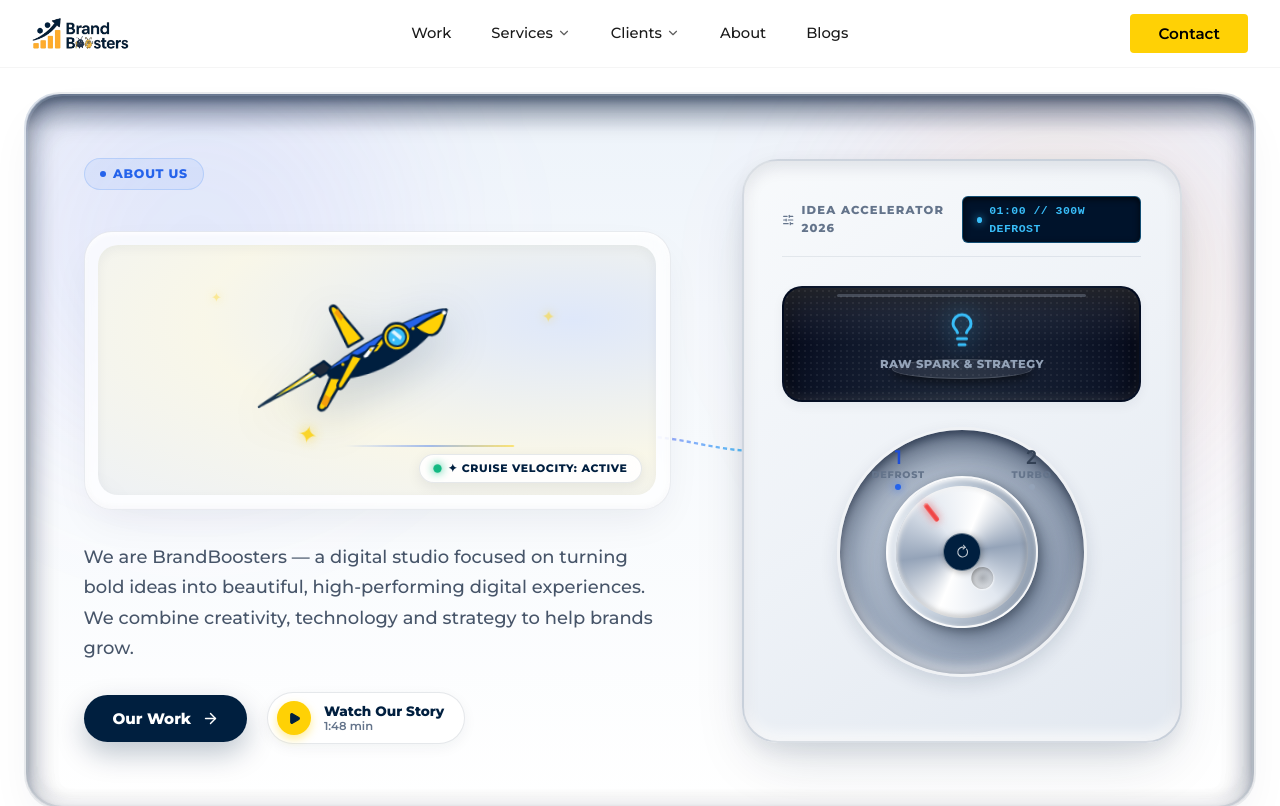
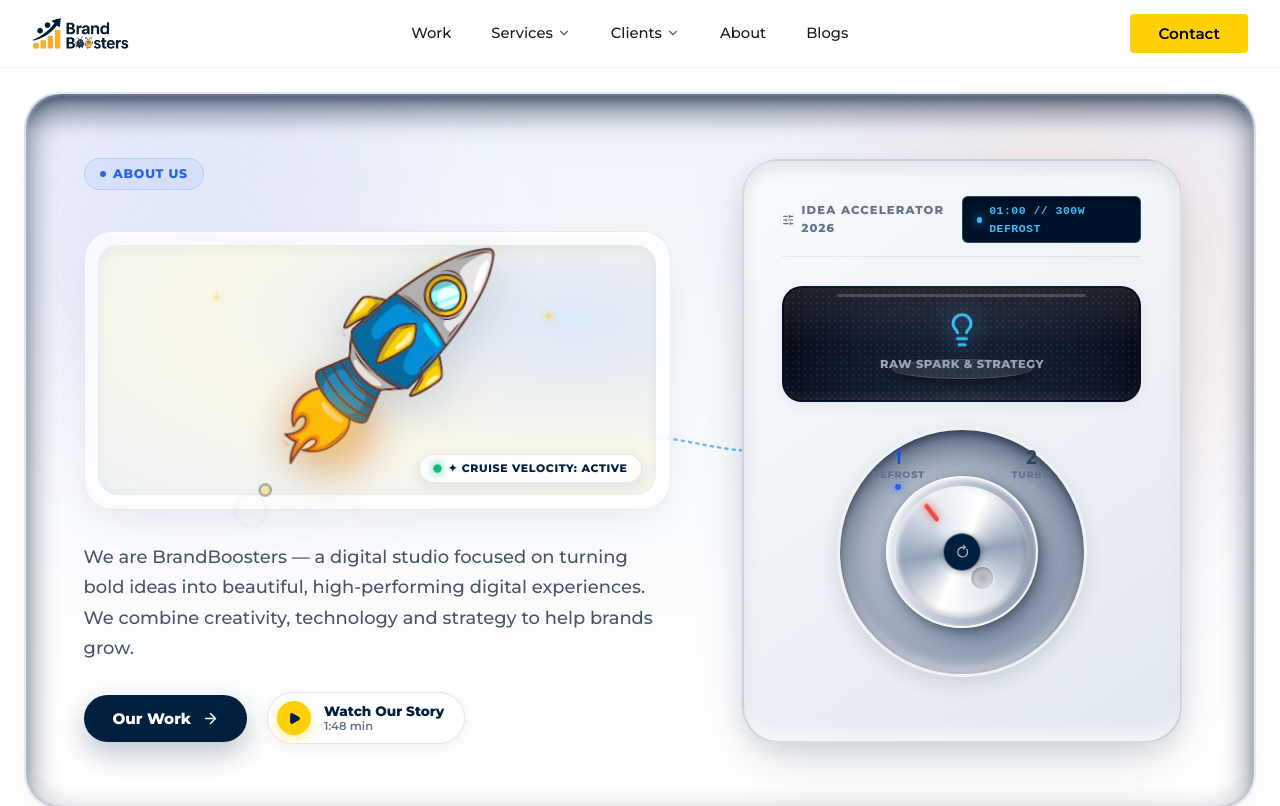
Before and after one commit to alpha-aks/Brandboosters-remastered, a React (Vite) app: page /about in a window 1280 px wide. Shown: the top 806 px of the page. Built offline with nearby package versions, Linux system fonts and the light colour scheme.

Commit message:
Implement authentic cartoon sticker rocket with forward slipstream waves and boosted container breakthrough pop-out effect

```diff
--- a/src/pages/About.jsx
+++ b/src/pages/About.jsx
@@ -24,6 +24,7 @@ import {
 import Navbar from '../components/Navbar';
 import Footer from '../components/Footer';
 import { usePageTransition } from '../components/PageTransition';
+import cartoonRocketImg from '../assets/cartoon-rocket-sticker.png';
 
 export default function About() {
   const { navigateWithTransition } = usePageTransition();
@@ -159,131 +160,27 @@ export default function About() {
                       <div className="speedline speedline-3" />
                     </div>
 
-                    {/* The Clean 2D Flat Vector Yellow & Blue Rocket */}
+                    {/* The Authentic 2D Sticker Yellow & Blue Rocket */}
                     <div className="rocket-ship-wrapper">
-                      <svg className="yellow-blue-rocket-svg flat-2d-rocket" viewBox="0 0 340 180" fill="none">
+                      <div className="cartoon-sticker-rocket-stage">
+                        {/* Thruster Flame Core Glow Pulse */}
+                        <div className="rocket-engine-fire-glow" />
 
-                        {/* --- 2D Animated Thruster Exhaust Flames (Layered Flat Shapes) --- */}
-                        <g className="rocket-thruster-group">
-                          {/* Outer Flat 2D Cyan Flame */}
-                          <path
-                            className="outer-plasma-flame flat-flame-outer"
-                            d="M 104,90 C 82,102 38,118 16,128 C 42,112 70,102 96,82 Z"
-                            fill="#38bdf8"
-                            stroke="#001f3f"
-                            strokeWidth="2.5"
-                            strokeLinejoin="round"
-                          />
+                        {/* Pop-Art Animated Exhaust Sparkle & Bubble Particles */}
+                        <div className="cartoon-exhaust-particles">
+                          <span className="flame-bubble bubble-1" />
+                          <span className="flame-bubble bubble-2" />
+                          <span className="flame-bubble bubble-3" />
+                        </div>
 
-                          {/* Mid Flat 2D Yellow Flame */}
-                          <path
-                            className="mid-plasma-flame flat-flame-mid"
-                            d="M 102,88 C 84,98 50,112 36,118 C 54,106 76,98 94,84 Z"
-                            fill="#ffd105"
-                          />
-
-                          {/* Inner Flat 2D Pure White Flame Core */}
-                          <path
-                            className="inner-core-flame flat-flame-inner"
-                            d="M 100,86 C 86,94 62,104 54,108 C 66,100 82,94 92,86 Z"
-                            fill="#ffffff"
-                          />
-
-                          {/* 2D Flat Exhaust Smoke Puffs */}
-                          <circle cx="44" cy="120" r="9" className="smoke-puff puff-1" fill="#bae6fd" stroke="#001f3f" strokeWidth="2" />
-                          <circle cx="24" cy="132" r="13" className="smoke-puff puff-2" fill="#fef08a" stroke="#001f3f" strokeWidth="2" />
-                          <circle cx="6" cy="144" r="16" className="smoke-puff puff-3" fill="#e0f2fe" stroke="#001f3f" strokeWidth="2" />
-                        </g>
-
-                        {/* --- 2D Flat Rocket Craft Body & Wings --- */}
-
-                        {/* Metal Exhaust Nozzle (Flat Dark Slate with 2D Line) */}
-                        <polygon
-                          points="96,82 106,92 90,100 80,90"
-                          fill="#1e293b"
-                          stroke="#001f3f"
-                          strokeWidth="2.5"
-                          strokeLinejoin="round"
+                        {/* The Exact User-Specified Rocket Graphic */}
+                        <img
+                          src={cartoonRocketImg}
+                          alt="BrandBoosters Yellow and Blue Rocket"
+                          className="cartoon-rocket-sticker-img"
+                          draggable="false"
                         />
-
-                        {/* Top Stabilizer Fin (Flat Golden Yellow with Navy Stroke) */}
-                        <path
-                          d="M 144,60 L 118,22 C 114,16 108,18 110,25 L 126,68 Z"
-                          fill="#ffd105"
-                          stroke="#001f3f"
-                          strokeWidth="3"
-                          strokeLinejoin="round"
-                        />
-                        {/* Top Fin Accent Stripe */}
-                        <polygon points="124,32 118,22 114,27 121,37" fill="#f59e0b" />
-
-                        {/* Bottom Stabilizer Fin (Flat Golden Yellow with Navy Stroke) */}
-                        <path
-                          d="M 122,98 L 94,136 C 88,142 82,138 86,131 L 106,94 Z"
-                          fill="#ffd105"
-                          stroke="#001f3f"
-                          strokeWidth="3"
-                          strokeLinejoin="round"
-                        />
-                        {/* Bottom Fin Accent Stripe */}
-                        <polygon points="100,126 94,136 88,131 94,121" fill="#f59e0b" />
-
-                        {/* Fuselage - Lower Tone (Deep Navy #001f3f) */}
-                        <path
-                          d="M 245,36 C 228,32 152,60 102,92 C 98,96 100,100 104,102 C 138,110 210,88 245,36 Z"
-                          fill="#001f3f"
-                          stroke="#001f3f"
-                          strokeWidth="3"
-                          strokeLinejoin="round"
-                        />
-
-                        {/* Fuselage - Upper Half Tone (Flat Royal Blue #2563eb for 2D Cel-Shaded Depth) */}
-                        <path
-                          d="M 245,36 C 228,32 152,60 102,92 C 136,78 198,54 245,36 Z"
-                          fill="#2563eb"
-                        />
-
-                        {/* 2D Flat Racing Stripes (Yellow & White) */}
-                        <path d="M 166,62 L 152,76 C 155,78 158,78 161,76 L 174,62 Z" fill="#ffd105" stroke="#001f3f" strokeWidth="2" />
-                        <path d="M 152,70 L 140,82 C 143,84 146,84 149,82 L 160,70 Z" fill="#ffffff" stroke="#001f3f" strokeWidth="2" />
-
-                        {/* 2D Flat Nose Cone (Solid Golden Yellow #ffd105) */}
-                        <path
-                          d="M 245,36 C 230,41 214,48 206,53 C 220,66 234,74 245,36 Z"
-                          fill="#ffd105"
-                          stroke="#001f3f"
-                          strokeWidth="3"
-                          strokeLinejoin="round"
-                        />
-                        {/* Nose Cone 2D Tip Highlight */}
-                        <circle cx="242" cy="39" r="2.5" fill="#ffffff" />
-
-                        {/* 2D Flat Center Keel Fin (Vibrant Golden Yellow) */}
-                        <path
-                          d="M 142,82 L 116,114 C 112,118 108,116 110,110 L 130,78 Z"
-                          fill="#ffd105"
-                          stroke="#001f3f"
-                          strokeWidth="3"
-                          strokeLinejoin="round"
-                        />
-
-                        {/* 2D Flat Circular Porthole Window */}
-                        {/* Outer Yellow Bezel Ring */}
-                        <circle cx="184" cy="62" r="16" fill="#ffd105" stroke="#001f3f" strokeWidth="3" />
-                        {/* Inner Dark Rim */}
-                        <circle cx="184" cy="62" r="12" fill="#001f3f" />
-                        {/* Flat Cyan Glass Disc */}
-                        <circle cx="184" cy="62" r="10" fill="#38bdf8" />
-                        {/* Iconic 2D Diagonal Flat Glass Glare */}
-                        <path d="M 178,56 L 188,66 A 10 10 0 0 0 190,62 L 182,54 A 10 10 0 0 0 178,56 Z" fill="#ffffff" opacity="0.85" />
-                        <circle cx="180" cy="65" r="1.5" fill="#ffffff" opacity="0.9" />
-
-                        {/* Flat Rivet Dots along Fuselage */}
-                        <circle cx="204" cy="54" r="1.8" fill="#ffd105" />
-                        <circle cx="152" cy="74" r="1.8" fill="#ffd105" />
-                        <circle cx="118" cy="88" r="1.8" fill="#ffd105" />
-
-                      </svg>
+                      </div>
                     </div>
 
                     {/* Dynamic Flight Status Badge */}
@@ -358,7 +255,7 @@ export default function About() {
                       </linearGradient>
                     </defs>
                     <path
-                      d="M 380,60 C 260,60 180,10 0,60"
+                      d="M 0,60 C 180,10 260,60 380,60"
                       fill="none"
                       stroke={knobMode === 1 ? 'url(#microwaveBeam1)' : 'url(#microwaveBeam2)'}
                       strokeWidth={knobMode === 2 ? '4.5' : '3.5'}
```
Also changed, not shown: public/cartoon-rocket-sticker.png (added), src/assets/cartoon-rocket-sticker.png (added), src/index.css.
